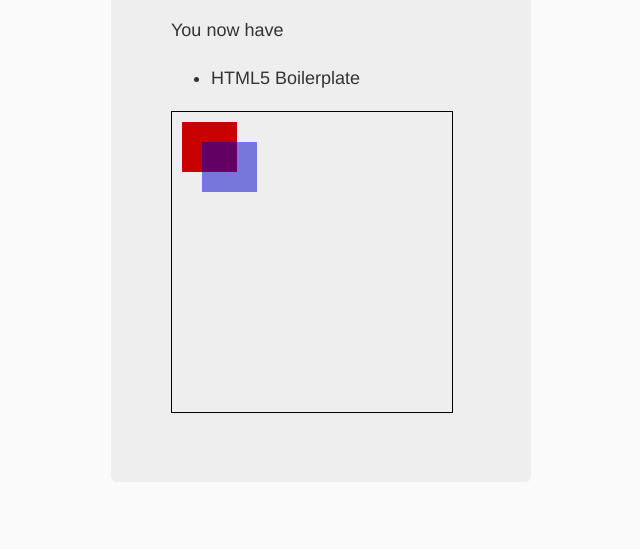
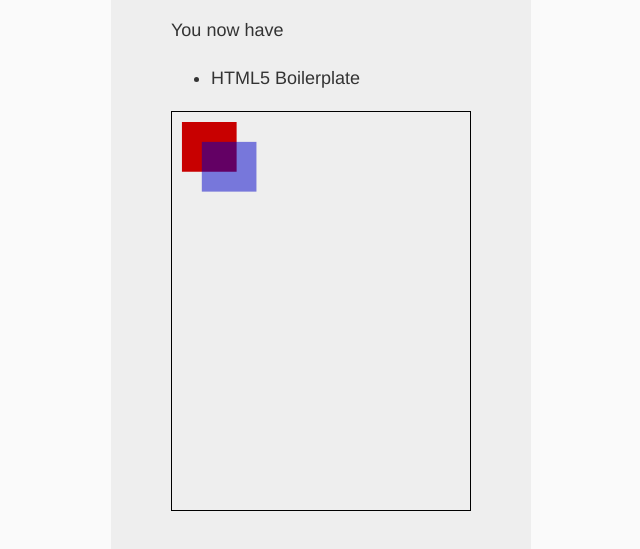
Before and after one commit to courajs/tetris, a website: page tetris.js/the-first/app/index.html in a window 1280 px wide. Shown: the part 235-784 px from the top of the page, without its empty margins (319-959 px from the left). Drawn offline with nearby package versions, Linux system fonts and the light colour scheme; files that its build step writes are made by us from their sources.

Commit message:
Added a key listener

```diff
--- a/tetris.js/the-first/app/index.html
+++ b/tetris.js/the-first/app/index.html
@@ -27,11 +27,13 @@
             <li>HTML5 Boilerplate</li>
 
           </ul>
-            <canvas id='tetris-canvas' width=280 height=300></canvas>
+            <canvas id='tetris' width=300px height=400px></canvas>
+            <div id='current-key'></div>
         </div>
 
 
         <!-- build:js scripts/vendor.js -->
+        <script src="manual_components/vkey.js"></script>
         <!-- bower:js -->
         <script src="bower_components/jquery/jquery.js"></script>
         <script src="bower_components/raphael/raphael.js"></script>
--- /dev/null
+++ b/tetris.js/the-first/app/manual_components/vkey.js
@@ -0,0 +1,136 @@
+var ua = typeof window !== 'undefined' ? window.navigator.userAgent : ''
+  , isOSX = /OS X/.test(ua)
+  , isOpera = /Opera/.test(ua)
+  , maybeFirefox = !/like Gecko/.test(ua) && !isOpera
+
+window.vkey = {
+  0:  isOSX ? '<menu>' : '<UNK>'
+, 1:  '<mouse 1>'
+, 2:  '<mouse 2>'
+, 3:  '<break>'
+, 4:  '<mouse 3>'
+, 5:  '<mouse 4>'
+, 6:  '<mouse 5>'
+, 8:  '<backspace>'
+, 9:  '<tab>'
+, 12: '<clear>'
+, 13: '<enter>'
+, 16: '<shift>'
+, 17: '<control>'
+, 18: '<alt>'
+, 19: '<pause>'
+, 20: '<caps-lock>'
+, 21: '<ime-hangul>'
+, 23: '<ime-junja>'
+, 24: '<ime-final>'
+, 25: '<ime-kanji>'
+, 27: '<escape>'
+, 28: '<ime-convert>'
+, 29: '<ime-nonconvert>'
+, 30: '<ime-accept>'
+, 31: '<ime-mode-change>'
+, 27: '<escape>'
+, 32: '<space>'
+, 33: '<page-up>'
+, 34: '<page-down>'
+, 35: '<end>'
+, 36: '<home>'
+, 37: '<left>'
+, 38: '<up>'
+, 39: '<right>'
+, 40: '<down>'
+, 41: '<select>'
+, 42: '<print>'
+, 43: '<execute>'
+, 44: '<snapshot>'
+, 45: '<insert>'
+, 46: '<delete>'
+, 47: '<help>'
+, 91: '<meta>'  // meta-left -- no one handles left and right properly, so we coerce into one.
+, 92: '<meta>'  // meta-right
+, 93: isOSX ? '<meta>' : '<menu>'      // chrome,opera,safari all report this for meta-right (osx mbp).
+, 95: '<sleep>'
+, 106: '<num-*>'
+, 107: '<num-+>'
+, 108: '<num-enter>'
+, 109: '<num-->'
+, 110: '<num-.>'
+, 111: '<num-/>'
+, 144: '<num-lock>'
+, 145: '<scroll-lock>'
+, 160: '<shift-left>'
+, 161: '<shift-right>'
+, 162: '<control-left>'
+, 163: '<control-right>'
+, 164: '<alt-left>'
+, 165: '<alt-right>'
+, 166: '<browser-back>'
+, 167: '<browser-forward>'
+, 168: '<browser-refresh>'
+, 169: '<browser-stop>'
+, 170: '<browser-search>'
+, 171: '<browser-favorites>'
+, 172: '<browser-home>'
+
+  // ff/osx reports '<volume-mute>' for '-'
+, 173: isOSX && maybeFirefox ? '-' : '<volume-mute>'
+, 174: '<volume-down>'
+, 175: '<volume-up>'
+, 176: '<next-track>'
+, 177: '<prev-track>'
+, 178: '<stop>'
+, 179: '<play-pause>'
+, 180: '<launch-mail>'
+, 181: '<launch-media-select>'
+, 182: '<launch-app 1>'
+, 183: '<launch-app 2>'
+, 186: ';'
+, 187: '='
+, 188: ','
+, 189: '-'
+, 190: '.'
+, 191: '/'
+, 192: '`'
+, 219: '['
+, 220: '\\'
+, 221: ']'
+, 222: "'"
+, 223: '<meta>'
+, 224: '<meta>'       // firefox reports meta here.
+, 226: '<alt-gr>'
+, 229: '<ime-process>'
+, 231: isOpera ? '`' : '<unicode>'
+, 246: '<attention>'
+, 247: '<crsel>'
+, 248: '<exsel>'
+, 249: '<erase-eof>'
+, 250: '<play>'
+, 251: '<zoom>'
+, 252: '<no-name>'
+, 253: '<pa-1>'
+, 254: '<clear>'
+}
+
+for(i = 58; i <= 64; ++i) {
+  vkey[i] = String.fromCharCode(i)
+}
+
+// 0-9
+for(i = 48; i <= 57; ++i) {
+  vkey[i] = (i - 48)+''
+}
+
+// A-Z
+for(i = 65; i <= 90; ++i) {
+  vkey[i] = String.fromCharCode(i)
+}
+
+// num0-9
+for(i = 96; i <= 105; ++i) {
+  vkey[i] = '<num-'+(i - 96)+'>'
+}
+
+// F1-F24
+for(i = 112; i <= 135; ++i) {
+  vkey[i] = 'F'+(i-111)
+}
--- a/tetris.js/the-first/app/scripts/main.js
+++ b/tetris.js/the-first/app/scripts/main.js
@@ -1,8 +1,12 @@
-console.log('\'Allo \'Allo!');
-var canvas = document.getElementById('tetris-canvas');
+var canvas = document.getElementById('tetris');
 var ctx = canvas.getContext('2d');
 ctx.fillStyle = 'rgb(200,0,0)';
 ctx.fillRect(10, 10, 55, 50);
 
 ctx.fillStyle = 'rgba(0, 0, 200, 0.5)';
 ctx.fillRect(30, 30, 55, 50);
+
+$(document).on('keydown', function(event){
+    var key = vkey[event.keyCode];
+    $('#current-key').text(key);
+});
--- a/tetris.js/the-first/app/styles/main.css
+++ b/tetris.js/the-first/app/styles/main.css
@@ -1,3 +1,7 @@
+*, *:before, *:after {
+  -moz-box-sizing: border-box; -webkit-box-sizing: border-box; box-sizing: border-box;
+ }
+
 body {
     background: #fafafa;
     font-family: "Helvetica Neue", Helvetica, Arial, sans-serif;
@@ -6,7 +10,7 @@ body {
 
 .hero-unit {
     margin: 50px auto 0 auto;
-    width: 300px;
+    width: 420px;
     font-size: 18px;
     font-weight: 200;
     line-height: 30px;
@@ -27,5 +31,8 @@ body {
     color: #000;
     padding: 0.2em 0;
 }
-
-canvas { border: 1px solid black; }
+#tetris {
+    height: 400px;
+    width: 300px;
+    border: 1px solid black;
+}
```
